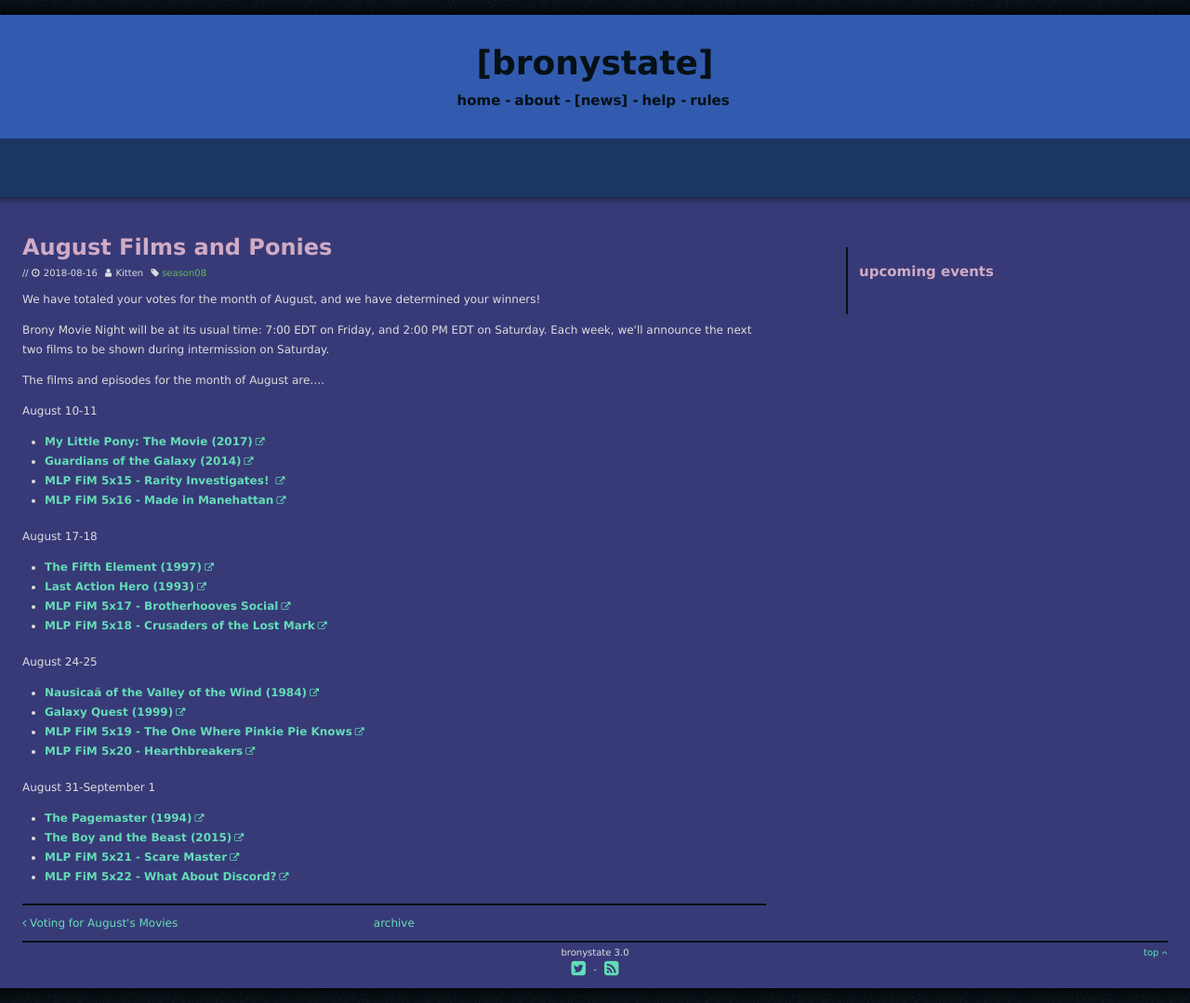
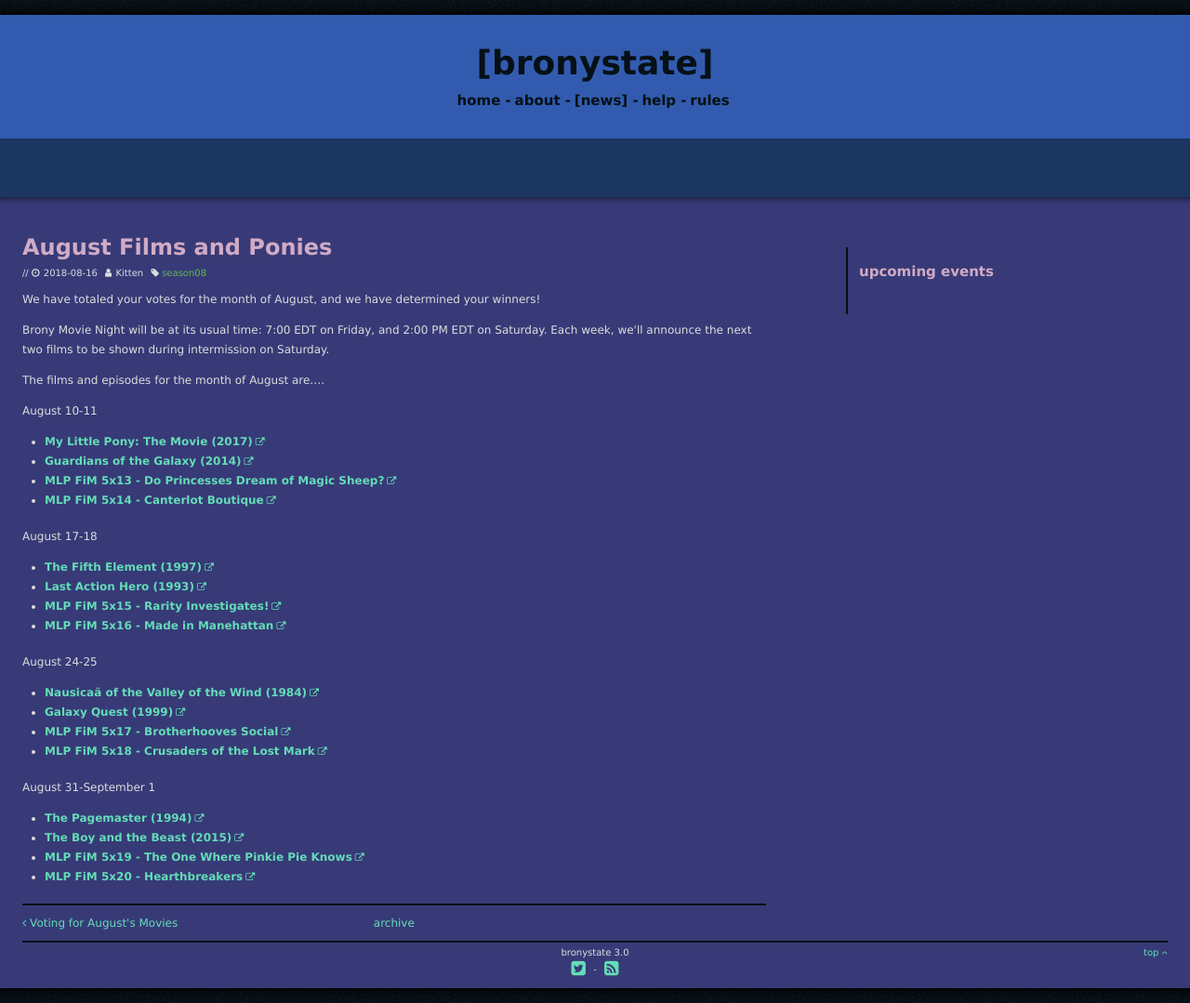
Before and after one commit to Bronystate/brstv3, a Jekyll site: the page built from _posts/2018-08-16-aug18winners.md, in a window 1280 px wide. Shown: the whole page at 93% size. Built offline with Jekyll 4.4.1, drawn with Linux system fonts in a browser that asks for light colours; nearby versions of some CDN libraries.

Commit message:
Update 2018-08-16-aug18winners.md

```diff
--- a/_posts/2018-08-16-aug18winners.md
+++ b/_posts/2018-08-16-aug18winners.md
@@ -14,26 +14,26 @@
 August 10-11
 -	**[My Little Pony: The Movie (2017)][m1]**
 -	**[Guardians of the Galaxy (2014)][m2]**
--	**[MLP FiM 5x15 - Rarity Investigates! ][p1]**
--	**[MLP FiM 5x16 - Made in Manehattan][p2]**
+-	**[MLP FiM 5x13 - Do Princesses Dream of Magic Sheep?][p1]**
+-	**[MLP FiM 5x14 - Canterlot Boutique][p2]**
 
 August 17-18
 -	**[The Fifth Element (1997)][m3]**
 -	**[Last Action Hero (1993)][m4]**
--	**[MLP FiM 5x17 - Brotherhooves Social][p3]**
--	**[MLP FiM 5x18 - Crusaders of the Lost Mark][p4]**
+-	**[MLP FiM 5x15 - Rarity Investigates!][p3]**
+-	**[MLP FiM 5x16 - Made in Manehattan][p4]**
 
 August 24-25
 -	**[Nausicaä of the Valley of the Wind (1984)][m5]**
 -	**[Galaxy Quest (1999)][m6]**
--	**[MLP FiM 5x19 - The One Where Pinkie Pie Knows][p5]**
--	**[MLP FiM 5x20 - Hearthbreakers][p6]**
+-	**[MLP FiM 5x17 - Brotherhooves Social][p5]**
+-	**[MLP FiM 5x18 - Crusaders of the Lost Mark][p6]**
 
 August 31-September 1
 -	**[The Pagemaster (1994)][m7]**
 -	**[The Boy and the Beast (2015)][m8]**
--	**[MLP FiM 5x21 - Scare Master][p7]**
--	**[MLP FiM 5x22 - What About Discord?][p8]**
+-	**[MLP FiM 5x19 - The One Where Pinkie Pie Knows][p7]**
+-	**[MLP FiM 5x20 - Hearthbreakers][p8]**
 
 [m1]: https://www.imdb.com/title/tt4131800/
 [m2]: https://www.imdb.com/title/tt2015381/
@@ -43,11 +43,11 @@
 [m6]: https://www.imdb.com/title/tt0177789/
 [m7]: https://www.imdb.com/title/tt0110763/
 [m8]: https://www.imdb.com/title/tt4272866/
-[p1]: https://www.imdb.com/title/tt4534326/
-[p2]: https://www.imdb.com/title/tt4534332/
-[p3]: https://www.imdb.com/title/tt4534324/
-[p4]: https://www.imdb.com/title/tt4534334/
-[p5]: https://www.imdb.com/title/tt4534328/
-[p6]: https://www.imdb.com/title/tt4534330/
-[p7]: https://www.imdb.com/title/tt4534336/
-[p8]: https://www.imdb.com/title/tt4534338/
+[p1]: https://www.imdb.com/title/tt4534320/
+[p2]: https://www.imdb.com/title/tt4534322/
+[p3]: https://www.imdb.com/title/tt4534326/
+[p4]: https://www.imdb.com/title/tt4534332/
+[p5]: https://www.imdb.com/title/tt4534324/
+[p6]: https://www.imdb.com/title/tt4534334/
+[p7]: https://www.imdb.com/title/tt4534328/
+[p8]: https://www.imdb.com/title/tt4534330/
```
